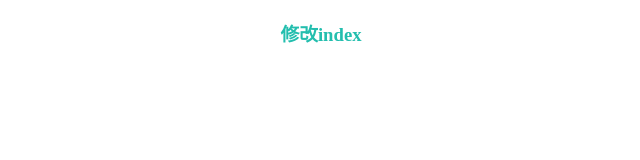
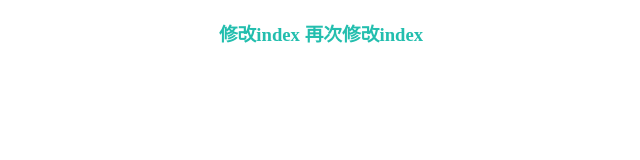
Before and after one commit to ronnywr/wjtest, a plain HTML site: page index.html in a window 1280 px wide. Shown: the whole page, without its empty margins (319-959 px from the left). Drawn offline with Linux system fonts and the light colour scheme.

Commit message:
第五次 再次修改

```diff
--- a/index.html
+++ b/index.html
@@ -6,7 +6,7 @@
     <link rel="stylesheet" href="style.css">
 </head>
 <body>
-<h3>修改index</h3>
+<h3>修改index  再次修改index</h3>
 </body>
 <script>
 
```
